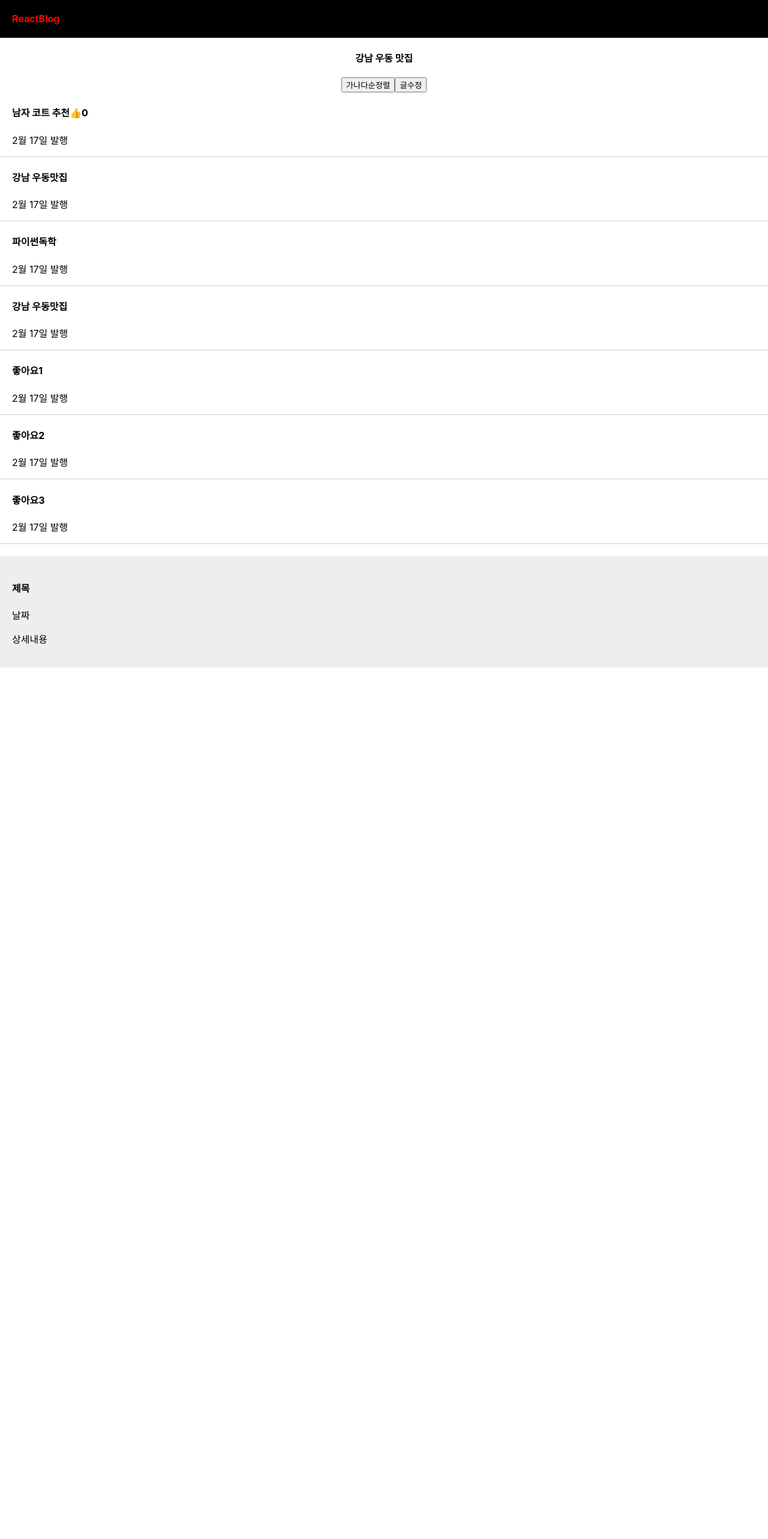
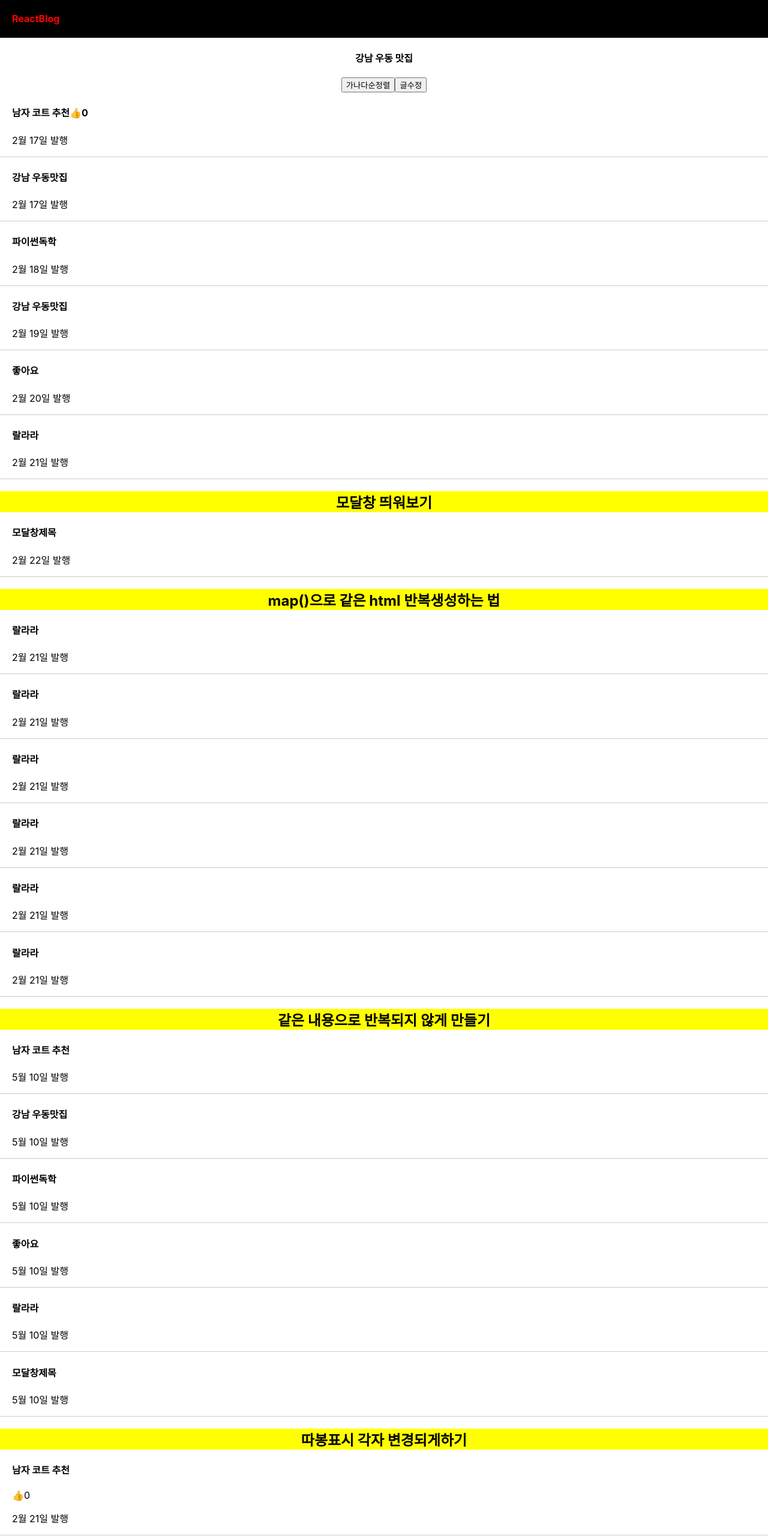
Before and after one commit to Axing00/MY_APP, a React (Create React App) app: page / in a window 1280 px wide. Shown: the top 2566 px of the page at 60% size. Before the commit the page ends 1113 px from the top, so only its background shows below. Built offline with nearby package versions, Linux system fonts and the light colour scheme.

Commit message:
+ map 함수 활용 html 반복 만들기

```diff
--- a/src/App.css
+++ b/src/App.css
@@ -1,10 +1,5 @@
 .App {
   text-align: center;
-}
-
-.App-logo {
-  height: 40vmin;
-  pointer-events: none;
 }
 
 .black-nav {
@@ -34,49 +29,3 @@ div {
   background-color: #eee;
   text-align: left;
 }
-
-
-
-
-
-
-
-
-
-
-
-
-
-
-
-
-@media (prefers-reduced-motion: no-preference) {
-  .App-logo {
-    animation: App-logo-spin infinite 20s linear;
-  }
-}
-
-.App-header {
-  background-color: #282c34;
-  min-height: 100vh;
-  display: flex;
-  flex-direction: column;
-  align-items: center;
-  justify-content: center;
-  font-size: calc(10px + 2vmin);
-  color: white;
-}
-
-.App-link {
-  color: #61dafb;
-}
-
-@keyframes App-logo-spin {
-  from {
-    transform: rotate(0deg);
-  }
-
-  to {
-    transform: rotate(360deg);
-  }
-}
--- a/src/App.js
+++ b/src/App.js
@@ -26,9 +26,9 @@ function App() {
     "남자 코트 추천",
     "강남 우동맛집",
     "파이썬독학",
-    "좋아요1",
-    "좋아요2",
-    "좋아요3",
+    "좋아요",
+    "랄라라",
+    "모달창제목",
   ]);
   // a 는 state에 보관했던 자료 나옴
   // b 는 state 변경 도와주는 함수
@@ -38,6 +38,15 @@ function App() {
   // 자주 변경될거 같은 html 부분은 state 로 만들어 놓기 (날짜, 클래스네임 같은)
 
   let [따봉, 따봉변경] = useState(0);
+
+  // 모달창 만들기 useState
+  let [modal, setModal] = useState(false);
+
+  // map 사용법
+  [1, 2, 3].map(function (a) {
+    // console.log(a);
+    return "123321";
+  });
 
   return (
     <div className="App">
@@ -91,31 +100,94 @@ function App() {
         <p>2월 17일 발행</p>
         <p></p>
       </div>
-
       <div className="list">
         <h4>{글제목[2]}</h4>
-        <p>2월 17일 발행</p>
+        <p>2월 18일 발행</p>
       </div>
-
       <div className="list">
         <h4>{글제목2}</h4>
-        <p>2월 17일 발행</p>
+        <p>2월 19일 발행</p>
       </div>
 
       <div className="list">
         <h4>{글제목[3]}</h4>
-        <p>2월 17일 발행</p>
+        <p>2월 20일 발행</p>
       </div>
       <div className="list">
         <h4>{글제목[4]}</h4>
-        <p>2월 17일 발행</p>
-      </div>
-      <div className="list">
-        <h4>{글제목[5]}</h4>
-        <p>2월 17일 발행</p>
+        <p>2월 21일 발행</p>
       </div>
 
-      <Modal></Modal>
+      {/* 모달창 띄워보기 */}
+      <h2 style={{ backgroundColor: "yellow" }}>모달창 띄워보기</h2>
+      <div className="list">
+        <h4
+          style={{ cursor: "pointer" }}
+          // onClick={() => {
+          //   if (modal == true) {
+          //     setModal(false);
+          //   } else {
+          //     setModal(true);
+          //   }
+          // }}
+          onClick={() => {
+            setModal(!modal);
+          }}
+        >
+          {글제목[5]}
+        </h4>
+        <p>2월 22일 발행</p>
+      </div>
+
+      {/* <Modal></Modal> */}
+
+      {modal == true ? <Modal /> : null}
+
+      {/* map()으로 같은 html 반복생성하는 법 */}
+      <h2 style={{ backgroundColor: "yellow" }}>
+        map()으로 같은 html 반복생성하는 법
+      </h2>
+      {글제목.map(function () {
+        return (
+          <div className="list">
+            <h4>{글제목[4]}</h4>
+            <p>2월 21일 발행</p>
+          </div>
+        );
+      })}
+
+      {/* 같은내용만 반복되지 않게 하기 */}
+      <h2 style={{ backgroundColor: "yellow" }}>
+        같은 내용으로 반복되지 않게 만들기
+      </h2>
+      {글제목.map(function (a) {
+        return (
+          <div className="list">
+            <h4>{a}</h4>
+            <p>5월 10일 발행</p>
+          </div>
+        );
+      })}
+
+      {/* 따봉표시 각자 변경되게하기 */}
+      <h2 style={{ backgroundColor: "yellow" }}>따봉표시 각자 변경되게하기</h2>
+      {글제목.map(function (a, i) {
+        return (
+          <div className="list" key={i}>
+            <h4>{글제목[i]}</h4>
+            <span
+              className="thumb_up"
+              onClick={() => {
+                따봉변경(따봉 + 1);
+              }}
+            >
+              👍
+            </span>
+            {따봉}
+            <p>2월 21일 발행</p>
+          </div>
+        );
+      })}
     </div>
   );
 }
```
